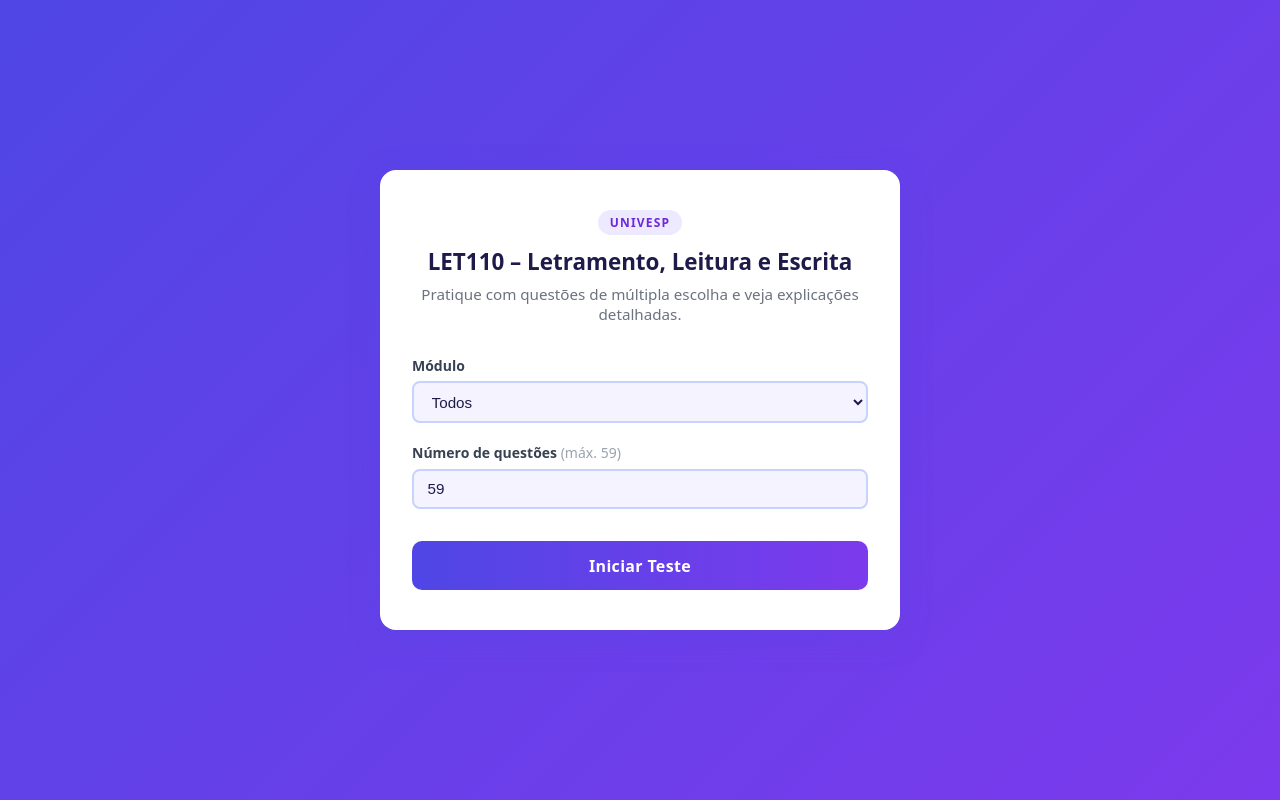
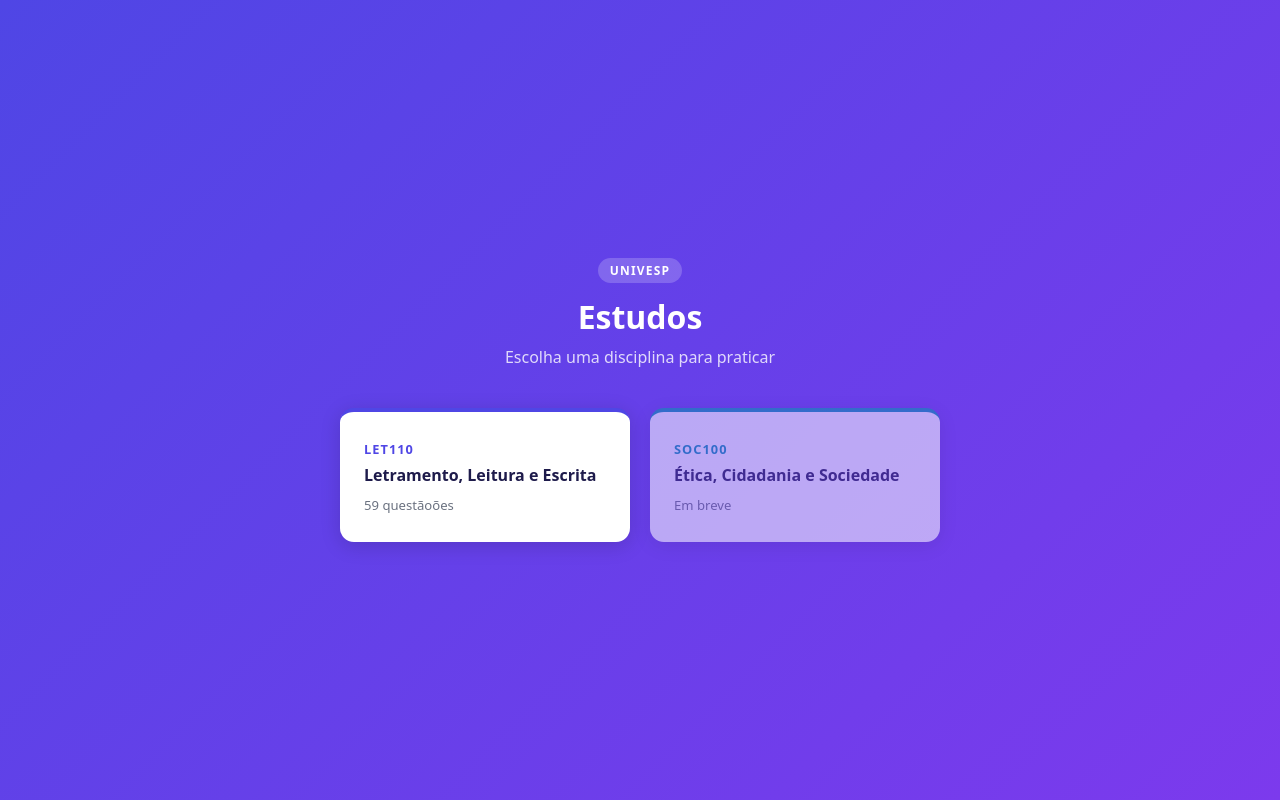
Before and after one commit to tigeragentt/univesp-aluno, a React (Vite) app: page / in a window 1280 px wide. Built offline with nearby package versions, Linux system fonts and the light colour scheme.

Commit message:
feat: multi-discipline structure — Catalog page + SOC100 scaffold

```diff
--- a/src/App.jsx
+++ b/src/App.jsx
@@ -1,12 +1,19 @@
 import { useState } from 'react';
+import Catalog from './pages/Catalog';
 import Home from './pages/Home';
 import Quiz from './pages/Quiz';
 import Result from './pages/Result';
 
 export default function App() {
-  const [screen, setScreen] = useState('home'); // 'home' | 'quiz' | 'result'
+  const [screen, setScreen] = useState('catalog'); // 'catalog' | 'home' | 'quiz' | 'result'
+  const [discipline, setDiscipline] = useState(null);
   const [questions, setQuestions] = useState([]);
   const [finalScore, setFinalScore] = useState({ score: 0, total: 0 });
+
+  const handleSelectDiscipline = (d) => {
+    setDiscipline(d);
+    setScreen('home');
+  };
 
   const handleStart = (pool) => {
     setQuestions(pool);
@@ -24,6 +31,12 @@
     setFinalScore({ score: 0, total: 0 });
   };
 
+  const handleBackToCatalog = () => {
+    setScreen('catalog');
+    setDiscipline(null);
+    setQuestions([]);
+  };
+
   if (screen === 'quiz') {
     return <Quiz questions={questions} onFinish={handleFinish} />;
   }
@@ -38,5 +51,15 @@
     );
   }
 
-  return <Home onStart={handleStart} />;
+  if (screen === 'home') {
+    return (
+      <Home
+        discipline={discipline}
+        onStart={handleStart}
+        onBack={handleBackToCatalog}
+      />
+    );
+  }
+
+  return <Catalog onSelect={handleSelectDiscipline} />;
 }
--- /dev/null
+++ b/src/disciplines.js
@@ -0,0 +1,17 @@
+import let110 from './questions/let110.json';
+import soc100 from './questions/soc100.json';
+
+const disciplines = [
+  {
+    code: 'LET110',
+    color: '#4f46e5',
+    data: let110,
+  },
+  {
+    code: 'SOC100',
+    color: '#0891b2',
+    data: soc100,
+  },
+];
+
+export default disciplines;
--- /dev/null
+++ b/src/pages/Catalog.css
@@ -0,0 +1,94 @@
+.catalog-container {
+  min-height: 100vh;
+  display: flex;
+  flex-direction: column;
+  align-items: center;
+  justify-content: center;
+  padding: 2rem 1rem;
+  background: linear-gradient(135deg, #4f46e5 0%, #7c3aed 100%);
+}
+
+.catalog-header {
+  text-align: center;
+  margin-bottom: 2.5rem;
+}
+
+.catalog-badge {
+  display: inline-block;
+  background: rgba(255,255,255,0.2);
+  color: #fff;
+  font-size: 0.75rem;
+  font-weight: 700;
+  letter-spacing: 0.1em;
+  text-transform: uppercase;
+  padding: 0.25rem 0.75rem;
+  border-radius: 999px;
+  margin-bottom: 0.75rem;
+}
+
+.catalog-title {
+  font-size: 2rem;
+  font-weight: 800;
+  color: #fff;
+  margin: 0 0 0.5rem;
+}
+
+.catalog-subtitle {
+  color: rgba(255,255,255,0.8);
+  font-size: 1rem;
+  margin: 0;
+}
+
+.catalog-grid {
+  display: grid;
+  grid-template-columns: repeat(auto-fit, minmax(220px, 1fr));
+  gap: 1.25rem;
+  width: 100%;
+  max-width: 600px;
+}
+
+.discipline-card {
+  background: #fff;
+  border-radius: 14px;
+  padding: 1.75rem 1.5rem;
+  border: none;
+  cursor: pointer;
+  text-align: left;
+  display: flex;
+  flex-direction: column;
+  gap: 0.4rem;
+  box-shadow: 0 4px 20px rgba(0,0,0,0.15);
+  transition: transform 0.15s, box-shadow 0.15s;
+  border-top: 4px solid var(--accent, #4f46e5);
+}
+
+.discipline-card:hover:not(.disabled) {
+  transform: translateY(-3px);
+  box-shadow: 0 8px 28px rgba(0,0,0,0.2);
+}
+
+.discipline-card.disabled {
+  opacity: 0.55;
+  cursor: default;
+}
+
+.disc-code {
+  font-size: 0.8rem;
+  font-weight: 700;
+  letter-spacing: 0.08em;
+  color: var(--accent, #4f46e5);
+  text-transform: uppercase;
+}
+
+.disc-name {
+  font-size: 1rem;
+  font-weight: 700;
+  color: #1e1b4b;
+  line-height: 1.3;
+}
+
+.disc-count {
+  font-size: 0.82rem;
+  color: #6b7280;
+  margin-top: 0.25rem;
+}
--- /dev/null
+++ b/src/pages/Catalog.jsx
@@ -0,0 +1,36 @@
+import disciplines from '../disciplines';
+import './Catalog.css';
+
+export default function Catalog({ onSelect }) {
+  return (
+    <div className="catalog-container">
+      <div className="catalog-header">
+        <span className="catalog-badge">UNIVESP</span>
+        <h1 className="catalog-title">Estudos</h1>
+        <p className="catalog-subtitle">Escolha uma disciplina para praticar</p>
+      </div>
+
+      <div className="catalog-grid">
+        {disciplines.map((d) => {
+          const total = d.data.questoes.length;
+          const disabled = total === 0;
+          return (
+            <button
+              key={d.code}
+              className={`discipline-card${disabled ? ' disabled' : ''}`}
+              style={{ '--accent': d.color }}
+              onClick={() => !disabled && onSelect(d)}
+              disabled={disabled}
+            >
+              <span className="disc-code">{d.code}</span>
+              <span className="disc-name">{d.data.nome}</span>
+              <span className="disc-count">
+                {disabled ? 'Em breve' : `${total} questão${total !== 1 ? 'ões' : ''}`}
+              </span>
+            </button>
+          );
+        })}
+      </div>
+    </div>
+  );
+}
--- a/src/pages/Home.css
+++ b/src/pages/Home.css
@@ -1,3 +1,18 @@
+.btn-back {
+  background: none;
+  border: none;
+  color: #6366f1;
+  font-size: 0.875rem;
+  font-weight: 600;
+  cursor: pointer;
+  padding: 0 0 1.25rem;
+  display: block;
+}
+
+.btn-back:hover {
+  color: #4338ca;
+}
+
 .home-container {
   min-height: 100vh;
   display: flex;
--- a/src/pages/Home.jsx
+++ b/src/pages/Home.jsx
@@ -1,8 +1,8 @@
 import { useState } from 'react';
-import data from '../questions/let110.json';
 import './Home.css';
 
-export default function Home({ onStart }) {
+export default function Home({ discipline, onStart, onBack }) {
+  const { data } = discipline;
   const [secao, setSecao] = useState('all');
   const [numQ, setNumQ] = useState(() => data.questoes.length);
 
@@ -34,9 +34,11 @@
   return (
     <div className="home-container">
       <div className="home-card">
+        <button className="btn-back" onClick={onBack}>← Disciplinas</button>
+
         <div className="home-header">
           <span className="home-badge">UNIVESP</span>
-          <h1 className="home-title">LET110 – Letramento, Leitura e Escrita</h1>
+          <h1 className="home-title">{data.materia} – {data.nome}</h1>
           <p className="home-subtitle">Pratique com questões de múltipla escolha e veja explicações detalhadas.</p>
         </div>
 
--- /dev/null
+++ b/src/questions/soc100.json
@@ -0,0 +1,11 @@
+{
+  "materia": "SOC100",
+  "nome": "Ética, Cidadania e Sociedade",
+  "secoes": [
+    { "id": "S1", "nome": "Ética e moral" },
+    { "id": "S2", "nome": "Cidadania e direitos" },
+    { "id": "S3", "nome": "Sociedade e cultura" },
+    { "id": "S4", "nome": "Política e democracia" }
+  ],
+  "questoes": []
+}
```
